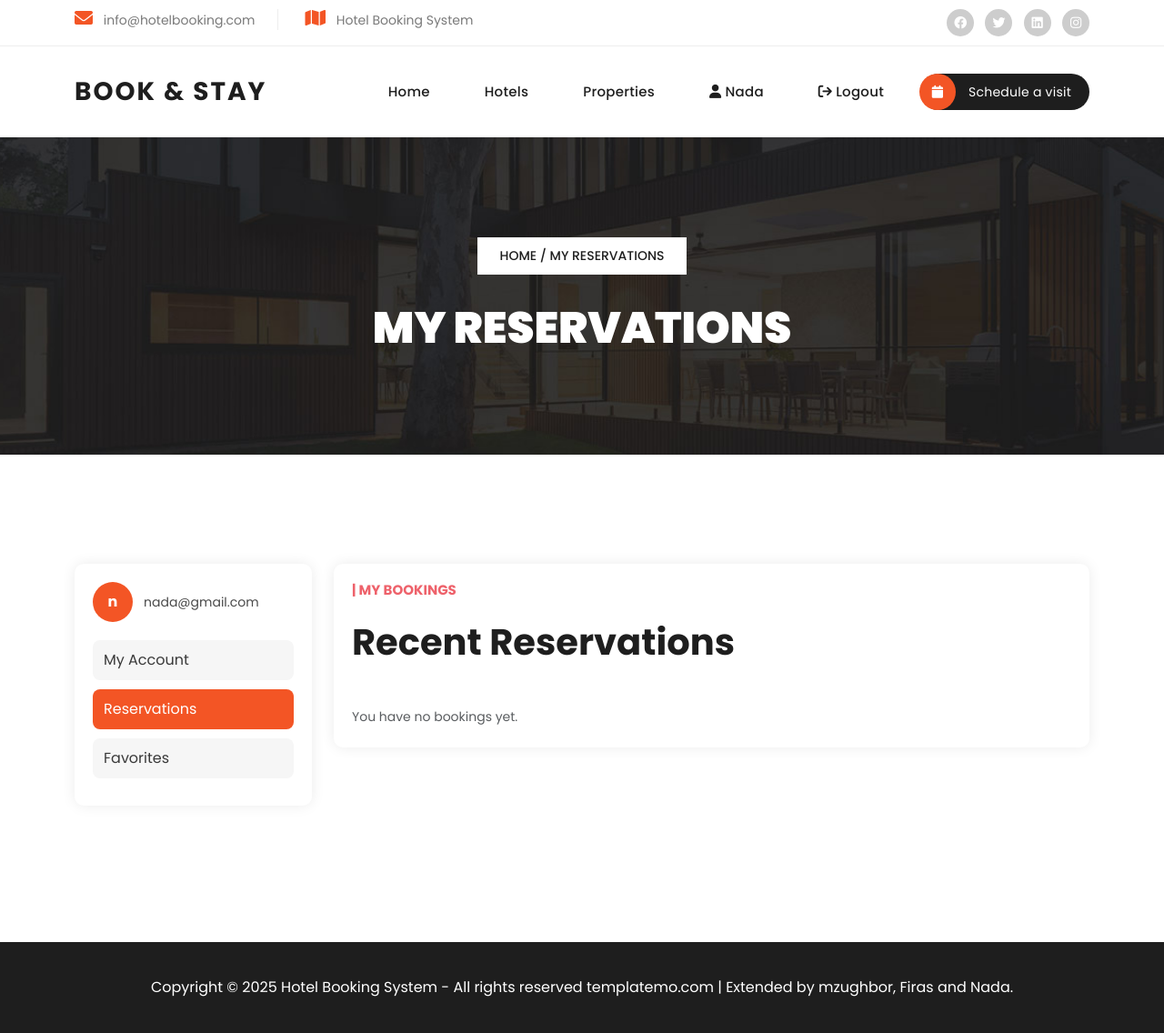
After one commit to Nada-Shama/BooknStay, a Django app: page /users/reservations/ in a window 1280 px wide. The commit adds this page. Shown: the whole page at 91% size. Run offline with Django 5.2, Linux system fonts and the light colour scheme; a user stored in the database is signed in; data comes from the database, SQL or seed files in the repository; some libraries are stand-ins or nearby versions.

```diff
--- /dev/null
+++ b/templates/users/reservations.html
@@ -0,0 +1,89 @@
+{% extends 'base.html' %}
+{% load static %}
+{% block title %}My Reservations - Book & Stay{% endblock %}
+{% block extra_css %}
+<link rel="stylesheet" href="{% static 'css/account.css' %}">
+{% endblock %}
+{% block content %}
+
+  <div class="page-heading header-text">
+    <div class="container">
+      <div class="row">
+        <div class="col-lg-12">
+          <span class="breadcrumb"><a href="{% url 'home' %}">Home</a> / My Reservations</span>
+          <h3>My Reservations</h3>
+        </div>
+      </div>
+    </div>
+  </div>
+
+  <div class="section account-section">
+    <div class="container">
+      <div class="row">
+        <div class="col-lg-3">
+          <div class="account-sidebar">
+            <div class="account-user">
+              <div class="avatar">{{ user.first_name|default:user.username|slice:":1" }}</div>
+              <div class="details">
+                <h5>{{ user.first_name }} {{ user.last_name }}</h5>
+                <p>{{ user.email }}</p>
+              </div>
+            </div>
+            <ul class="account-nav js-account-nav">
+              <li><a href="{% url 'account' %}" data-target="account">My Account</a></li>
+              <li class="active"><a href="#" data-target="reservations">Reservations</a></li>
+              <li><a href="{% url 'list_favorites' %}" data-target="favorites">Favorites</a></li>
+            </ul>
+          </div>
+        </div>
+        <div class="col-lg-9">
+          <div class="account-content">
+            <div class="section-heading">
+              <h6>| My Bookings</h6>
+              <h2>Recent Reservations</h2>
+            </div>
+            <div class="booking-cards" id="reservationsList">
+              {% if bookings %}
+                {% for b in bookings %}
+                <div class="booking-card">
+                  <div class="image">
+                    <img src="{% if b.hotel.photo %}{{ b.hotel.photo.url }}{% else %}{% static 'images/property-01.jpg' %}{% endif %}" alt="Hotel image">
+                  </div>
+                  <div class="info">
+                    <h4>{{ b.hotel.hotel_name }}</h4>
+                    <p><i class="fa fa-home"></i> Room {{ b.room.room_number }} • {{ b.room.get_type_display }}</p>
+                    <ul>
+                      <li><strong>Check-in:</strong> {{ b.check_in }}</li>
+                      <li><strong>Check-out:</strong> {{ b.check_out }}</li>
+                      <li><strong>Guests:</strong> {{ b.num_guests }}</li>
+                      <li><strong>Total:</strong> ${{ b.total_price }}</li>
+                    </ul>
+                    <div class="d-flex align-items-center" style="margin:8px 0 6px 0;">
+                      {% if b.status == 'cancelled' %}
+                        <span class="badge bg-danger">Cancelled</span>
+                      {% elif b.status == 'confirmed' %}
+                        <span class="badge bg-success">Confirmed</span>
+                      {% elif b.status == 'under_review' %}
+                        <span class="badge bg-warning text-dark">Under Review</span>
+                      {% else %}
+                        <span class="badge bg-secondary">{{ b.status|title }}</span>
+                      {% endif %}
+                    </div>
+                    <div class="actions d-flex align-items-center gap-2 flex-wrap">
+                      <button class="btn btn-sm btn-outline-danger js-cancel" data-id="{{ b.id }}">Cancel</button>
+                      <button class="btn btn-sm btn-outline-secondary js-edit" data-id="{{ b.id }}" data-check-in="{{ b.check_in|date:'Y-m-d' }}" data-check-out="{{ b.check_out|date:'Y-m-d' }}" data-guests="{{ b.num_guests }}">Edit</button>
+                    </div>
+                  </div>
+                </div>
+                {% endfor %}
+              {% else %}
+                <p class="text-muted">You have no bookings yet.</p>
+              {% endif %}
+            </div>
+          </div>
+        </div>
+      </div>
+    </div>
+  </div>
+
+{% endblock %}
--- a/users/urls.py
+++ b/users/urls.py
@@ -18,6 +18,7 @@ urlpatterns = [
 
     path('owner/bookings-calendar-data/', views.owner_bookings_calendar_data, name='owner_bookings_calendar_data'),
     path('account/', views.account, name='account'),
+    path('reservations/', views.reservations, name='reservations'),
     path('settings/', views.settings_view, name='settings'),
 
     # Favorites
--- a/users/views.py
+++ b/users/views.py
@@ -375,6 +375,14 @@ def account(request):
 
 
 @login_required(login_url='login_register')
+def reservations(request):
+    bookings = Booking.objects.filter(user=request.user).select_related('hotel', 'room').order_by('-created_at')
+    if request.headers.get('X-Requested-With') == 'XMLHttpRequest':
+        return render(request, 'users/reservations.html', { 'bookings': bookings })
+    return render(request, 'users/reservations.html', { 'bookings': bookings })
+
+
+@login_required(login_url='login_register')
 def add_favorite_room(request, room_id):
     from users.models import FavoriteRoom
     room = get_object_or_404(Room, id=room_id)
```
Also changed, not shown: templates/users/account.html (+24 -3 lines), templates/users/favorites.html (+4 -3 lines).
